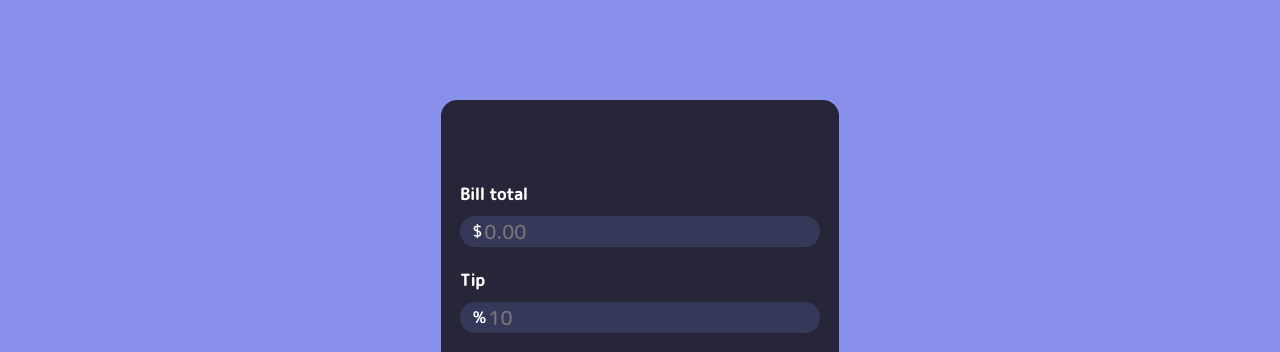
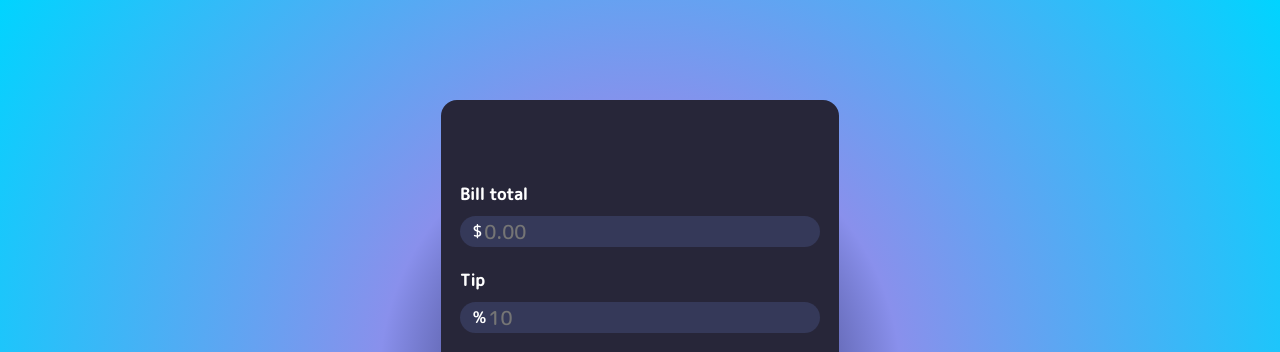
Before and after one commit to abinash3027/tip-calculator, a plain HTML site: page index.html in a window 1280 px wide. Shown: the top 352 px of the page. Drawn offline with Linux system fonts and the light colour scheme.

Commit message:
added gradient background

```diff
--- a/style.css
+++ b/style.css
@@ -4,7 +4,13 @@
 }
 
 body {
-  background: #8990ec;
+  background: rgb(2, 0, 36);
+  background: radial-gradient(
+    circle,
+    rgba(2, 0, 36, 1) 0%,
+    rgba(137, 144, 236, 1) 35%,
+    rgba(0, 212, 255, 1) 100%
+  );
 }
 
 .wrapper {
```
